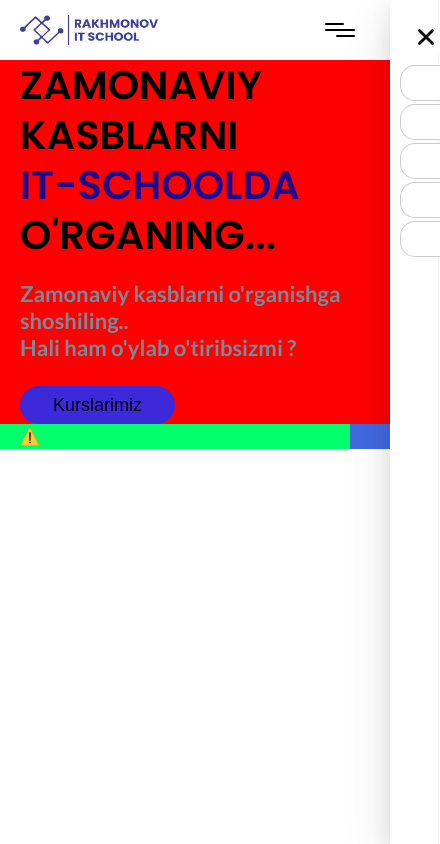
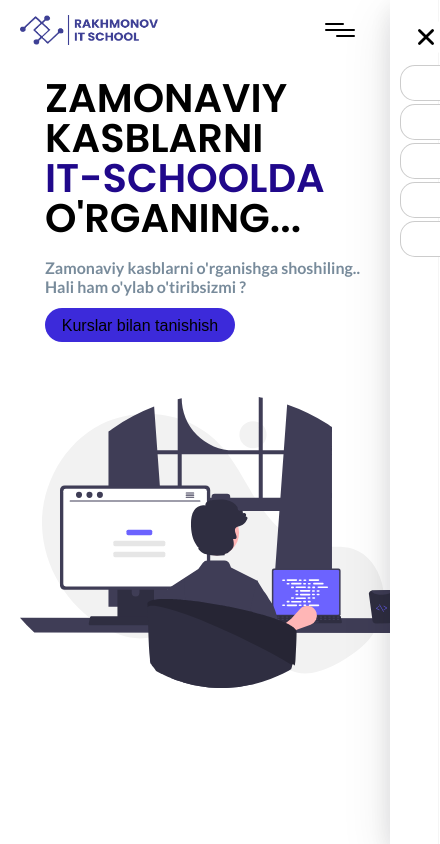
Before and after one commit to Mrshokhrukh/IT-school-website, a React (Create React App) app in the folder client/: page / in a window 390 px wide. Shown: the whole page, 440 px wide, since content can reach past the window. Built offline with nearby package versions, Linux system fonts and the light colour scheme; no server answers.

Commit message:
20.03.23 home.responsive

```diff
--- a/client/src/components/home-main-container/Home-main-container.jsx
+++ b/client/src/components/home-main-container/Home-main-container.jsx
@@ -1,7 +1,8 @@
 import React, { useEffect, useRef } from "react";
 import { Link } from "react-router-dom";
 import "./home-title.scss";
-// import homeImg from "../../images/home-svg.svg";
+import "./home.responsive.scss";
+import homeImg from "../../images/home-svg.svg";
 
 const HomeText = () => {
   useEffect(() => {
@@ -50,20 +51,13 @@
             </p>
           </div>
           <button className="button courses-btn">
-            <Link to="/courses">Kurslarimiz</Link>
+            <Link to="/courses">Kurslar bilan tanishish</Link>
           </button>
         </div>
       </div>
 
       <div className="center-rt animate__animated animate__backInRight">
-        <lottie-player
-          src="https://assets8.lottiefiles.com/packages/lf20_iorpbol0.json"
-          background="transparent"
-          speed="1"
-          loop
-          autoplay
-
-        ></lottie-player>
+        <img src={homeImg} alt="" />
 
         {/* <img src={homeImg} alt="404" className="home-img" /> */}
       </div>
--- a/client/src/components/home-main-container/home-title.scss
+++ b/client/src/components/home-main-container/home-title.scss
@@ -1,11 +1,11 @@
 .home-main-container {
   width: 100%;
-  margin: auto;
+  margin: 33px auto;
   display: flex;
   align-items: center;
   justify-content: space-between;
   flex-wrap: wrap;
-  background-color: royalblue;
+  // background-color: red;
   // background-color: red;
 
   .center-lf {
@@ -25,7 +25,7 @@
         font-weight: 600;
       }
       .courses-btn {
-        width: 155px;
+        width: 215px;
         height: 38px;
         a {
           text-decoration: none;
@@ -87,38 +87,8 @@
     animation-duration: 0.8s;
     cursor: pointer;
     padding: 0 35px;
-    width: 550px;
-  }
-}
-
-@media (max-width: 1440px) {
-  .home-main-container {
-    .center-lf {
-      .title {
-        // color: red;
-        font-size: 45px;
-        line-height: 55px;
-      }
-    }
-    .center-rt {
-      width: 450px;
+    img {
+      width: 550px;
     }
   }
 }
-@media (max-width: 1201px) {
-  .home-main-container {
-    .center-lf {
-      padding: 0 20px;
-      background-color: red;
-      .title {
-        font-size: 40px;
-        line-height: 50px;
-      }
-    }
-    .center-rt {
-      width: 350px;
-      padding: 0 20px;
-      background-color: rgb(0, 255, 106);
-    }
-  }
-}
--- /dev/null
+++ b/client/src/components/home-main-container/home.responsive.scss
@@ -0,0 +1,152 @@
+/*-------------------media query responsive design------------------*/
+
+@media (max-width: 1440px) {
+  .home-main-container {
+    .center-lf {
+      .title {
+        // color: red;
+        font-size: 45px;
+        line-height: 55px;
+      }
+    }
+    .center-rt {
+      img {
+        width: 450px;
+      }
+    }
+  }
+}
+
+@media (max-width: 1201px) {
+  .home-main-container {
+    .center-lf {
+      padding: 0 20px;
+
+      .title {
+        font-size: 40px;
+        line-height: 50px;
+      }
+      .home_info {
+        row-gap: 15px;
+        .home_info_text {
+          font-size: 18px;
+        }
+        .courses-btn {
+          width: 190px;
+          height: 34px;
+          a {
+            font-size: 18px;
+          }
+        }
+      }
+    }
+    .center-rt {
+      img {
+        width: 350px;
+      }
+      padding: 0 20px;
+    }
+  }
+}
+
+@media (max-width: 1024px) {
+  .home-main-container {
+    .center-lf {
+      padding: 0 10px;
+
+      .title {
+        font-size: 35px;
+        line-height: 36px;
+      }
+
+      .home_info {
+        row-gap: 15px;
+        .home_info_text {
+          font-size: 16px;
+        }
+        .courses-btn {
+          width: 190px;
+          height: 34px;
+          a {
+            font-size: 16px;
+          }
+        }
+      }
+    }
+    .center-rt {
+      img {
+        width: 335px;
+      }
+      padding: 0 10px;
+    }
+  }
+}
+
+@media (max-width: 901px) {
+  .home-main-container {
+    .center-lf {
+      padding: 0 10px;
+
+      .title {
+        font-size: 30px;
+        line-height: 32px;
+      }
+
+      .home_info {
+        row-gap: 12px;
+        .home_info_text {
+          font-size: 16px;
+        }
+        .courses-btn {
+          width: 190px;
+          height: 34px;
+          a {
+            font-size: 16px;
+          }
+        }
+      }
+    }
+    .center-rt {
+      img {
+        width: 290px;
+      }
+      padding: 0 15px;
+    }
+  }
+}
+@media (max-width: 768px) {
+  .home-main-container {
+    flex-direction: column;
+    margin-top: 18px;
+
+    .center-lf {
+      padding: 0 20px;
+
+      .title {
+        font-size: 40px;
+        line-height: 40px;
+      }
+
+      .home_info {
+        row-gap: 12px;
+        .home_info_text {
+          font-size: 16px;
+        }
+        .courses-btn {
+          width: 190px;
+          height: 34px;
+          a {
+            font-size: 16px;
+          }
+        }
+      }
+    }
+    .center-rt {
+      img {
+        width: 400px;
+      }
+      padding: 0 20px;
+      margin: 55px 0;
+    }
+  }
+}
```
